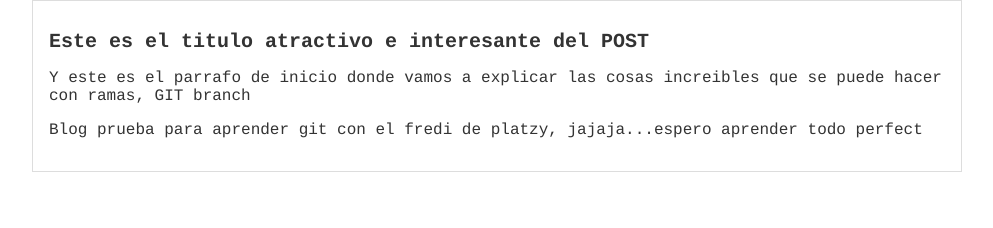
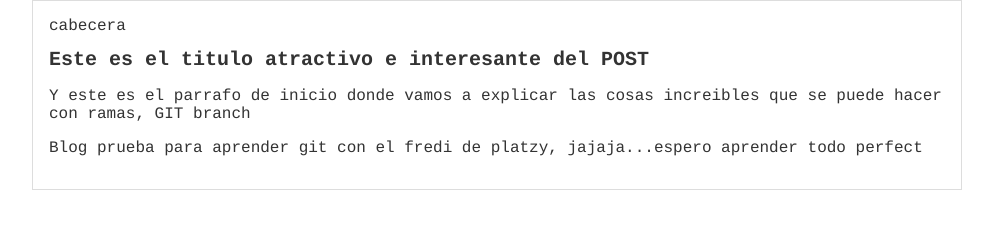
Before and after one commit to ezeswb/Git-Github, a plain HTML site: page index.html in a window 1280 px wide. Shown: the whole page, without its empty margins (143-1136 px from the left). Drawn offline with Linux system fonts and the light colour scheme.

Commit message:
div-cabecera

```diff
--- a/index.html
+++ b/index.html
@@ -5,6 +5,9 @@
 	</head>
 	<body>
 		<div id="container">
+				<div>
+					cabecera
+				</div>
 			<div id="post">
 				<h1>Este es el titulo atractivo e interesante del POST</h1>
 				<p>Y este es el parrafo de inicio donde vamos a explicar las cosas increibles que se puede hacer con ramas, GIT branch </p>
```
